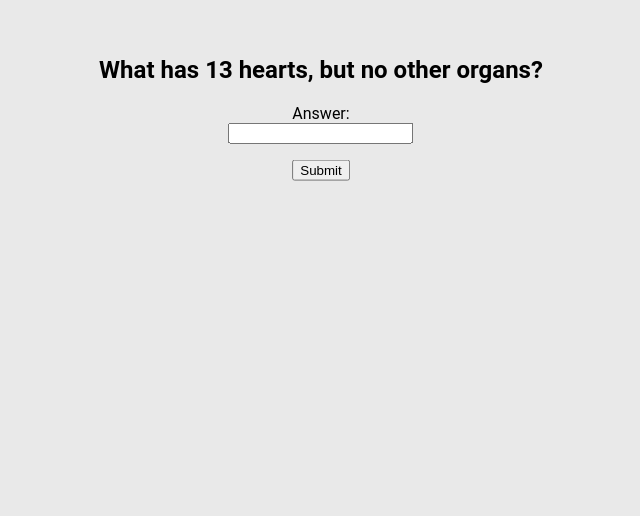
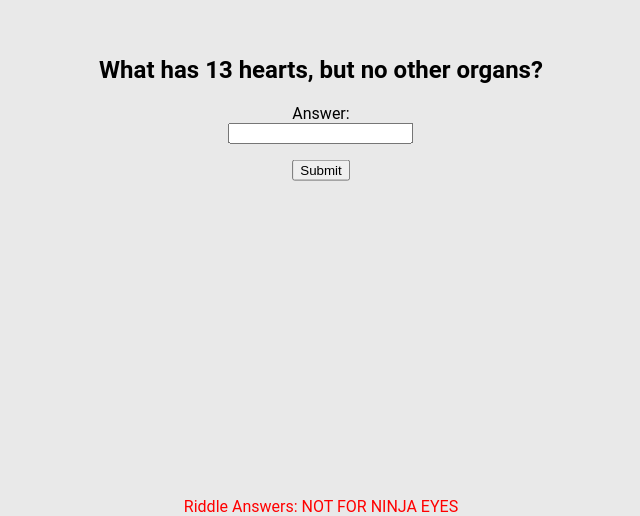
Before and after one commit to Joshua-Burt/Joshua-Burt.github.io, a website: page riddle.html in a window 1280 px wide. Shown: the part 284-800 px from the top of the page, without its empty margins (319-959 px from the left). Drawn offline with nearby package versions, Linux system fonts and the light colour scheme.

Commit message:
Added rick roll

```diff
--- a/riddle.html
+++ b/riddle.html
@@ -17,6 +17,12 @@
             transition-delay: 0s;
         }
 
+        a:link {
+            color: red;
+            background-color: transparent;
+            text-decoration: none;
+        }
+
         .unselectable {
             -webkit-touch-callout: none;
             -webkit-user-select: none;
@@ -25,9 +31,18 @@
             -ms-user-select: none;
             user-select: none;
         }
+
+        .footer {
+            position: fixed;
+            left: 0;
+            bottom: 0;
+            width: 100%;
+            text-align: center;
+        }
     </style>
 </head>
-<body class="center">
+<body>
+    <div class="center">
     <script>
         let riddles;
         let currentRiddle;
@@ -117,5 +132,10 @@
         <button type="submit" onclick="checkAnswer()">Submit</button>
 
         <div id="result" style="display: none"></div>
+    </div>
+
+    <div id="rick" class="footer">
+        <a href="rotw/redir.html" target="_blank">Riddle Answers: NOT FOR NINJA EYES</a>
+    </div>
 </body>
 </html>
```
Also changed, not shown: rotw/redir.html (added, +9 -0 lines). Lines whose indentation alone changed are shown as unchanged.
